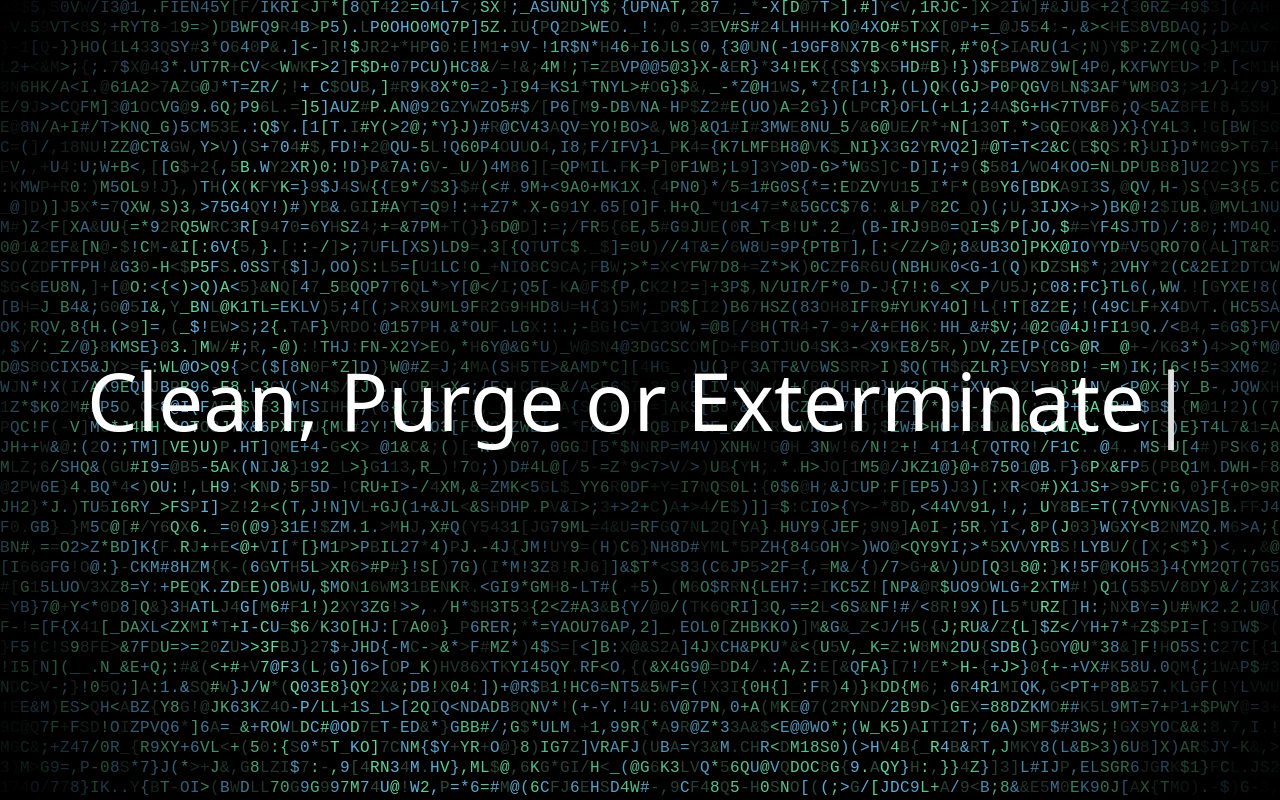
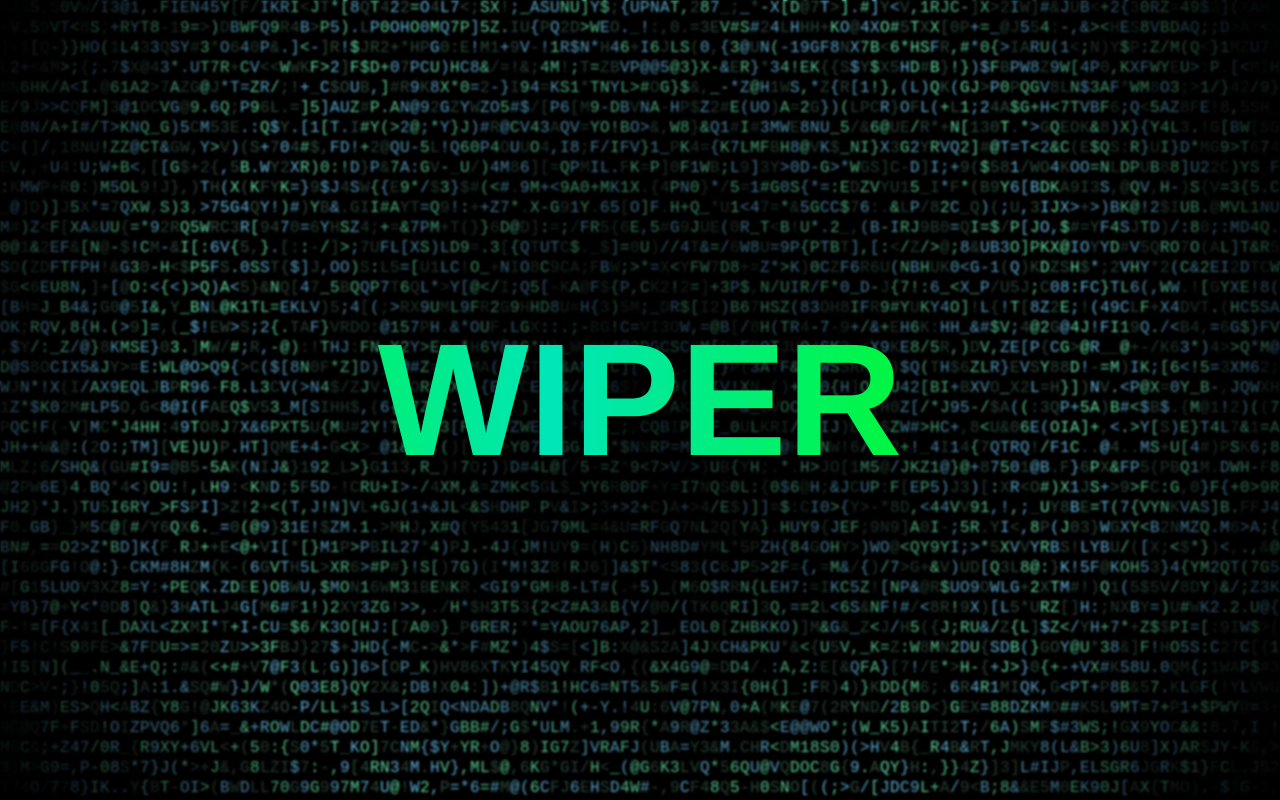
Before and after one commit to Singh-Ishu/SIH2025, a React (Vite) app in the folder frontend/: page / in a window 1280 px wide. Built offline with nearby package versions, Linux system fonts and the light colour scheme.

Commit message:
Minor UI Updates

```diff
--- a/frontend/pages/Landing/Landing.jsx
+++ b/frontend/pages/Landing/Landing.jsx
@@ -4,17 +4,19 @@ import styles from "./Landing.module.css";
 function Landing() {
     return (
         <div className={styles["landing-container"]}>
-            <TextType
+            <h1 className={styles["landing-title"]}>WIPER</h1>
+            {/* <TextType
                 text={[
-                    "The Ultimate Data Wiping Solution",
-                    "Clean, Purge or Exterminate",
-                    "Securely Erase Your Data. FOREVER",
+                    "The Ultimate Data Wiping Solution.",
+                    "Clean, Purge or Exterminate.",
+                    "Securely Erase Your Data. FOREVER.",
                 ]}
                 typingSpeed={75}
                 pauseDuration={1500}
                 showCursor={true}
                 cursorCharacter="|"
-            />
+                startOnVisible={true}
+            /> */}
         </div>
     );
 }
--- a/frontend/pages/Landing/Landing.module.css
+++ b/frontend/pages/Landing/Landing.module.css
@@ -1,12 +1,37 @@
 .landing-container {
     display: flex;
-    flex-direction: column;
+    flex-direction: row;
 
     align-items: center;
     justify-content: center;
 
     height: 100vh;
 
-    text-align: center;
-    font-size: 5rem;
+    text-align: left;
+    font-size: 3rem;
+    font-family: Helvetica, Arial, sans-serif;
+
+    backdrop-filter: blur(1px);
+    background-color: rgba(255, 255, 255, 255, 1);
 }
+
+.landing-title {
+    font-size: 10rem;
+    font-weight: 800;
+    background: linear-gradient(90deg, #00ff00, #00e6b8, #00ff00);
+    background-size: 200% 200%;
+    animation: gradientMove 3s linear infinite;
+    -webkit-background-clip: text;
+    -webkit-text-fill-color: transparent;
+    background-clip: text;
+    color: transparent;
+}
+
+@keyframes gradientMove {
+    0% {
+        background-position: 0% 50%;
+    }
+    100% {
+        background-position: 100% 50%;
+    }
+}
```
